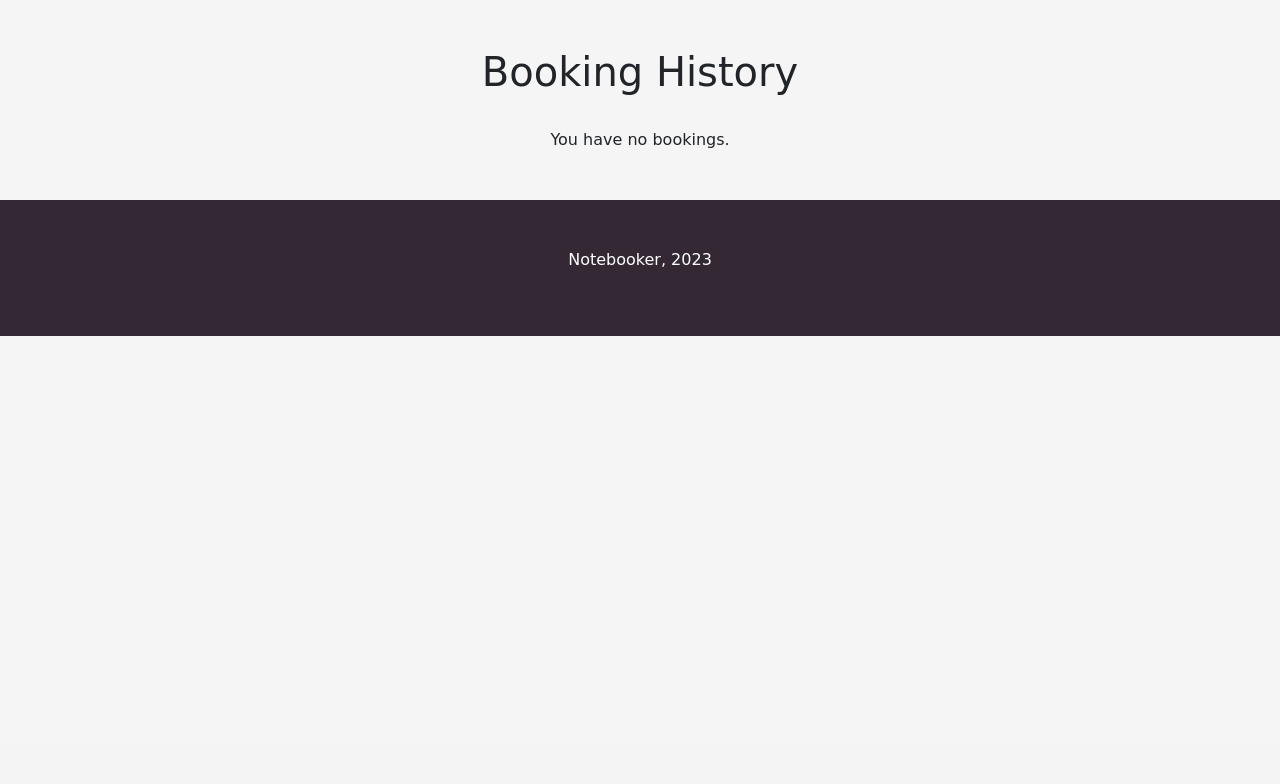
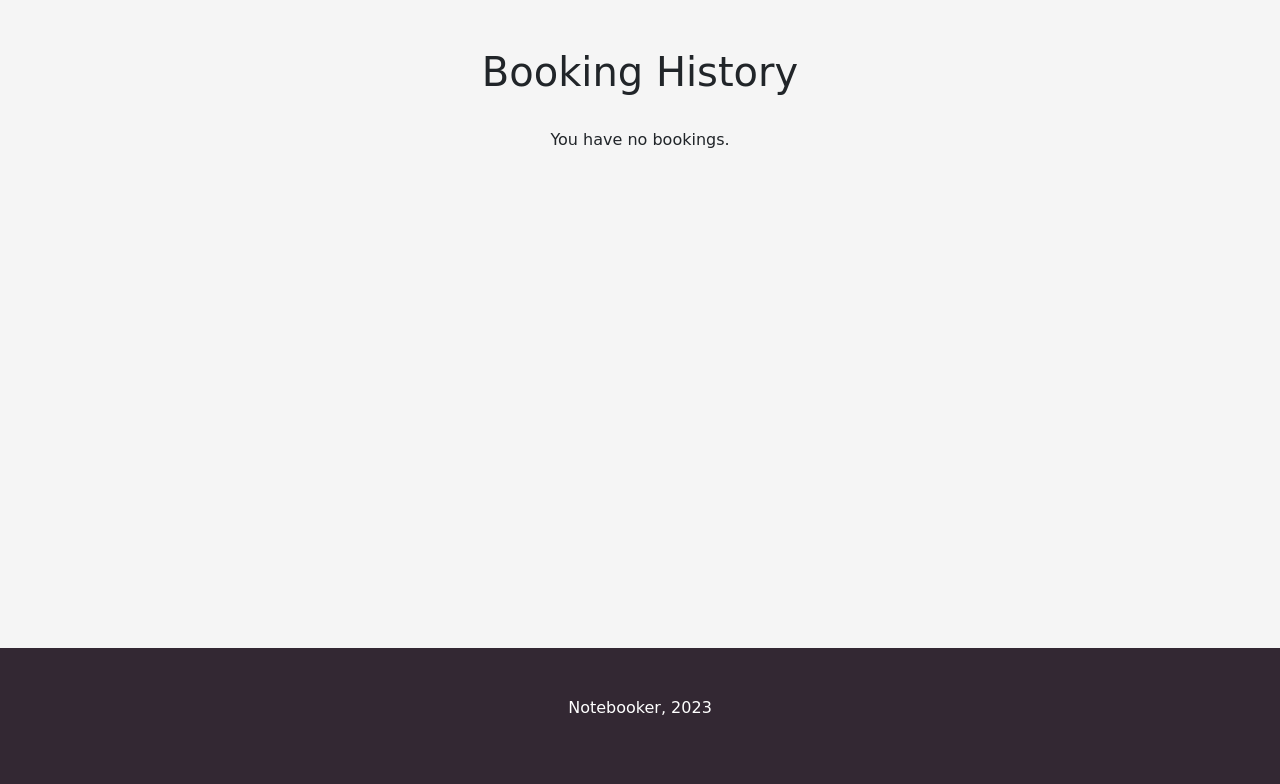
Before and after one commit to logankocon/iab207-group56, a Flask app: page /events/booking_history in a window 1280 px wide. Shown: the part 56-840 px from the top of the page. Before the commit the page ends 392 px from the top, so only its background shows below. Run offline with Flask 3, Linux system fonts and the light colour scheme; a user stored in the database is signed in; some libraries are stand-ins or nearby versions; some web fonts are replaced.

Commit message:
final push, added flaire stuff to db

```diff
--- a/website/static/style/style.css
+++ b/website/static/style/style.css
@@ -1,6 +1,10 @@
 body {
     font-family: 'Phudu', cursive;
     background-color: rgba(0, 0, 0, 0.041);
+}
+
+.main-container{
+    min-height: 75vh;
 }
 
 footer {
--- a/website/templates/base.html
+++ b/website/templates/base.html
@@ -65,9 +65,11 @@
 
     </header>
 
-    {% block content %}
+    <div class="main-container">
+      {% block content %}
 
-    {% endblock %}
+      {% endblock %}
+    </div>
 
     <footer class = "footer py-5 mt-5">
         <p class = "footerheader">Notebooker, 2023</p>
--- a/website/templates/index.html
+++ b/website/templates/index.html
@@ -69,4 +69,5 @@
         </div>
     {% endif %}
     </div>
+    </div>
 {% endblock %}
```
Also changed, not shown: instance/sitedata.sqlite, website/static/img/band2.jpg (deleted), website/static/img/band4.jpg (deleted), website/static/img/band5.jpg (deleted), website/static/img/band6.jpg (deleted), website/static/img/band8.jpg (deleted), website/static/img/brisbane.jpg (deleted), website/static/img/italy.jpg (deleted), website/static/img/music.png (deleted), website/static/img/profile_pic.jpg (deleted).
